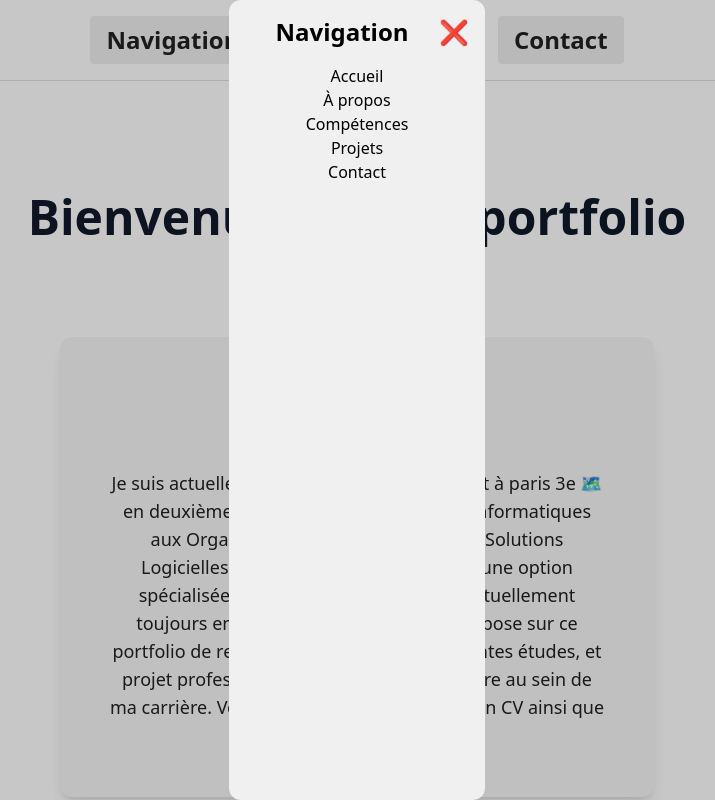
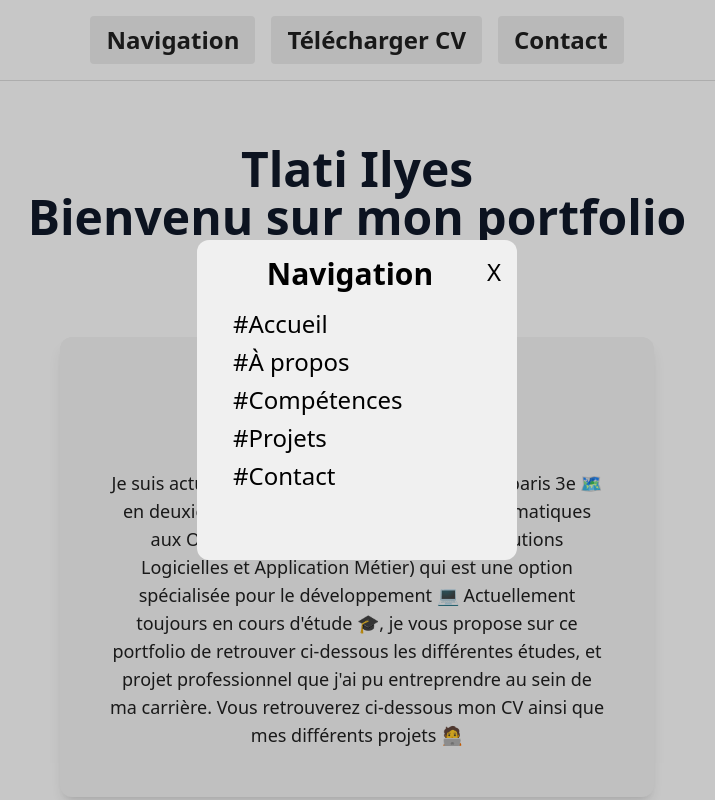
Before and after one commit to ITlaDev404/portfolio, a React (Vite) app: page / in a window 1280 px wide. Both pictures are taken after a click on the button "Navigation". Shown: the top 800 px of the page, without its empty margins (283-998 px from the left). Built offline with nearby package versions, Linux system fonts and the light colour scheme.

Commit message:
finish the functions ant the syles of Navigation button

```diff
--- a/src/components/About.tsx
+++ b/src/components/About.tsx
@@ -1,9 +1,9 @@
 const About = () => {
   return (
-    <section className="bg-componentColor text-portfolioText p-12 text-center shadow-lg max-w-prose mx-auto rounded-xl mb-12"  >
+    <section id="about" className="  bg-componentColor text-portfolioText p-12 text-center shadow-lg max-w-prose mx-auto rounded-xl mb-12"  >
       <h1 className="text-4xl font-bold mb-4">Présentation</h1>
       <p className="text-lg">Bonjour, c'est Ilyes Tlati 👋 </p>
-      <p className="text-lg text-center  max-w-prose  mx-auto" >
+      <p className=" #about text-lg text-center  max-w-prose  mx-auto" >
         Je suis actuellement étudiant au lycée Turgot à paris 3e 🗺️ en deuxième
         année de BTS SIO (Services Informatiques aux Organisations) dans
         l'option SLAM (Solutions Logicielles et Application Métier) qui est une
--- a/src/components/Contact.tsx
+++ b/src/components/Contact.tsx
@@ -1,6 +1,6 @@
 const Contact = () => {
   return (
-    <section className="bg-protfolioText text-black p-12 text-center">
+    <section id="contact" className="bg-protfolioText text-black p-12 text-center">
       <h1 className="text-4xl font-bold mb-4">Contact Component</h1>
       <p className="text-lg">Get in touch with me!</p>
     </section>
--- a/src/components/Hero.tsx
+++ b/src/components/Hero.tsx
@@ -1,6 +1,6 @@
 const Hero = () => {
   return (
-    <section className="bg-portfolioBackground2 text-protfolioText2 p-16 text-center min-h-64 flex-col items-center justify-center">
+    <section id="hero" className="bg-portfolioBackground2 text-protfolioText2 p-16 text-center min-h-64 flex-col items-center justify-center">
       <h1 className="text-5xl font-extrabold">Tlati Ilyes  </h1>
       <h2 className="text-5xl font-extrabold ">Bienvenu sur mon portfolio </h2>
     </section>
--- a/src/components/Modal/Navigation.tsx
+++ b/src/components/Modal/Navigation.tsx
@@ -12,40 +12,40 @@ const Navigation: React.FC<NavigationProps> = ({ isOpen, onClose }) => {
 
   return (
     <div className="fixed inset-0 bg-black/20 bg-opacity-200 z-999 flex justify-start text-center w-screen h-screen top-0 left-0">
-      <div className="bg-componentColor w-64 h-full p-4 justify-center transform transition-transform duration-300 ease-in-out  max-w-prose mx-auto rounded-xl">
+      <div className="bg-componentColor m-auto   w-80 h-80 p-4 justify-center transform transition-transform duration-300 ease-in-out  max-w-prose mx-auto rounded-xl">
         <button
           onClick={onClose}
-          className="text-protfolioText text-2xl float-right"
+          className="text-protfolioText text-2xl float-right hover:font-bold active:text-gray-600"
         >
-          ❌
+          X
         </button>
-        <h2 className="text-protfolioText text-2xl font-bold mb-4">
+        <h2 className="text-protfolioText text-3xl font-bold mb-4 -auto ">
           Navigation
         </h2>
-        <ul>
-          <li>
+        <ul className="text-2xl ml-5 text-left  ">
+          <li className="hover:text-3xl mb-1.5 hover:text-portfolioText2 hover:underline">
             <a href="#hero" onClick={onClose}>
-              Accueil
+              #Accueil
             </a>
           </li>
-          <li>
+          <li className="hover:text-3xl mb-1.5 hover:text-portfolioText2 hover:underline">
             <a href="#about" onClick={onClose}>
-              À propos
+              #À propos
             </a>
           </li>
-          <li>
+          <li className="hover:text-3xl mb-1.5 hover:text-portfolioText2 hover:underline">
             <a href="#skills" onClick={onClose}>
-              Compétences
+              #Compétences
             </a>
           </li>
-          <li>
+          <li className="hover:text-3xl mb-1.5 hover:text-portfolioText2 hover:underline">
             <a href="#projects" onClick={onClose}>
-              Projets
+              #Projets
             </a>
           </li>
-          <li>
+          <li className="hover:text-3xl mb-1.5 hover:text-portfolioText2 hover:underline">
             <a href="#contact" onClick={onClose}>
-              Contact
+              #Contact
             </a>
           </li>
         </ul>
--- a/src/components/Projects.tsx
+++ b/src/components/Projects.tsx
@@ -2,7 +2,7 @@ import projects from '../data/projects';
 
 const Projects = () => {
   return (
-    <section className="bg-gray-200 text-black p-12 text-center">
+    <section id="projects" className="bg-gray-200 text-black p-12 text-center">
       <h1 className="text-4xl font-bold mb-8">My Projects</h1>
       <div className="grid grid-cols-1 md:grid-cols-2 lg:grid-cols-3 gap-8 max-w-6xl mx-auto">
         {projects.map((project) => (
--- a/src/components/Skills.tsx
+++ b/src/components/Skills.tsx
@@ -4,7 +4,7 @@ import databases from "../data/databases.ts";
 import touls from "../data/touls.ts";
 const Skills = () => {
   return (
-    <section className="bg-componentColor text-portfolioText p-12 text-center  max-w-7xl w-7xl min-w-2xl px-4 mx-auto rounded-xl mb-12 shadow-lg   overflow-hidden">
+    <section id="skills" className="bg-componentColor text-portfolioText p-12 text-center  max-w-7xl w-7xl min-w-2xl px-4 mx-auto rounded-xl mb-12 shadow-lg   overflow-hidden">
       <h1 className="text-4xl font-bold mb-4">Compétences</h1>
       {/*  languages de programation */}
       <section className="bg-componentColor2 text-black p-12 text-center pt-2.5 mr-6 ml-6 shadow-lg rounded-xl mb-12 pb-3">
--- a/src/index.css
+++ b/src/index.css
@@ -2,6 +2,7 @@
 @theme {
   --color-headersColor: #f72d2d;
   --color-portfolioText: #202020;
+  --color-portfolioText2: #646464;
   --color-portfolioBackground: #FCFCFC;
   --color-portfolioBackground2: #F9F9F9;
   --color-componentColor: #F0F0F0;
```
